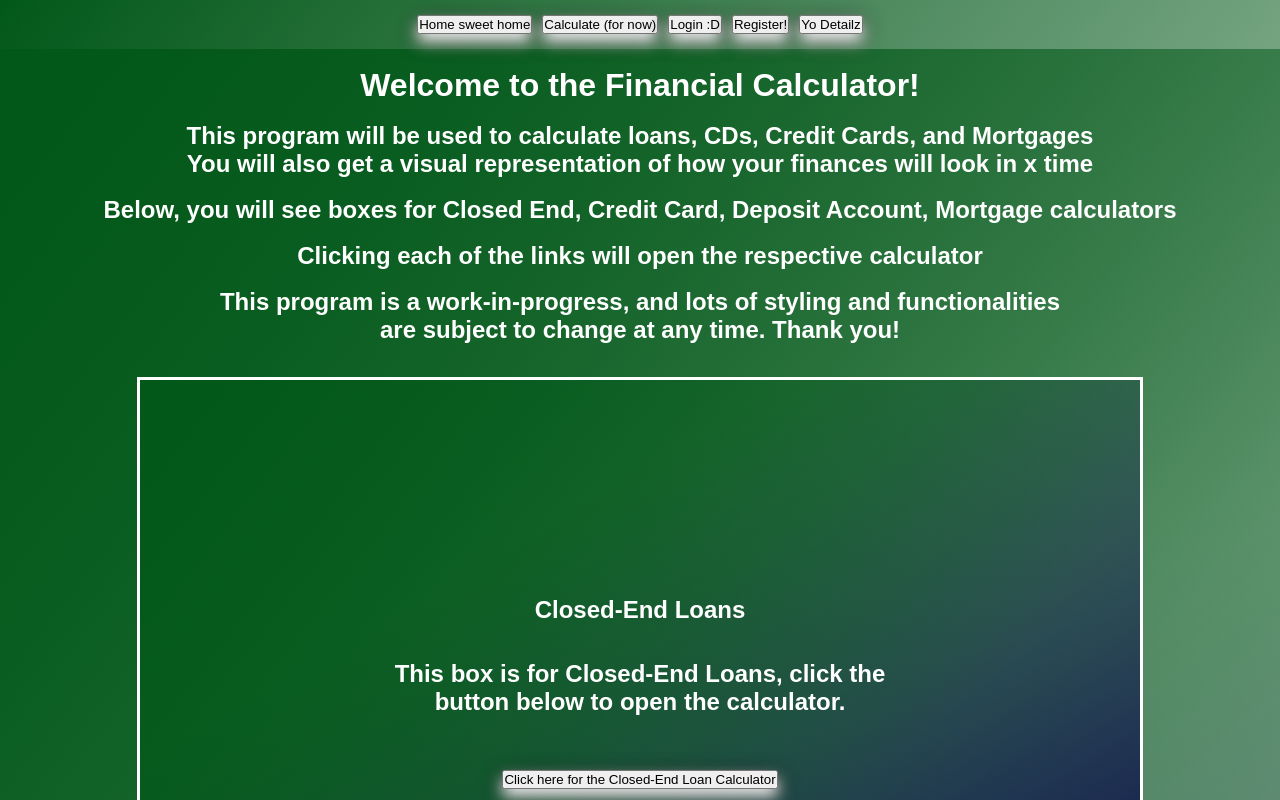
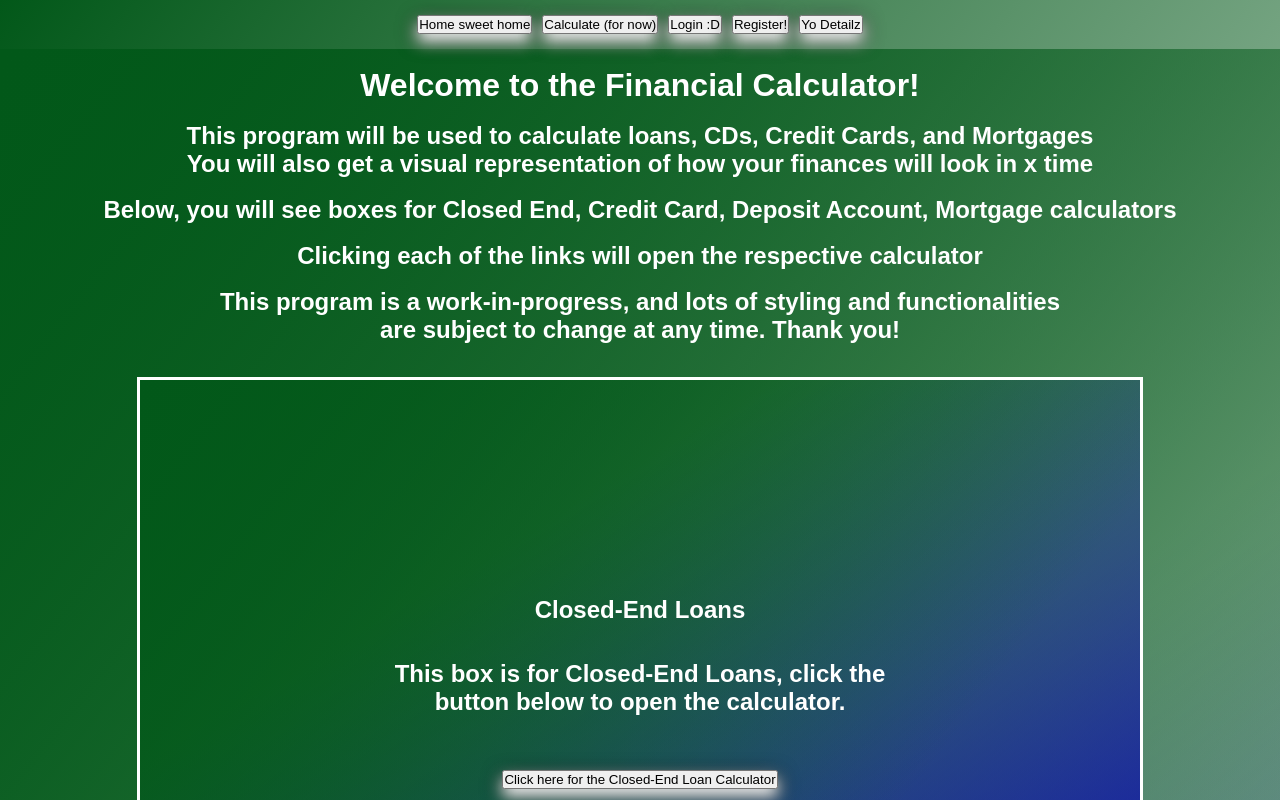
Before and after one commit to zlahan/Financial-Calculator, a React (Create React App) app: page /Home in a window 1280 px wide. Shown: the top 800 px of the page. Built offline with nearby package versions, Linux system fonts and the light colour scheme.

Commit message:
FC 2.21 12.15p

```diff
--- a/src/Components/Home.css
+++ b/src/Components/Home.css
@@ -10,7 +10,7 @@
     font-family: "Fira Sans", sans-serif;
     background-repeat: no-repeat;
     background: linear-gradient(128deg, rgb(2, 88, 25), rgba(0, 0, 0, 0) 70.71%),
-                linear-gradient(329deg, rgb(2, 2, 70), rgba(0, 0, 0, 0) 70.71%)
+                linear-gradient(329deg, rgb(3, 3, 173), rgba(0, 0, 0, 0) 70.71%)
                 !important;
   }
 
@@ -31,7 +31,7 @@
     width: 1000px;
     height: 700px;
     background: linear-gradient(128deg, rgb(2, 88, 25), rgba(0, 0, 0, 0) 70.71%),
-                linear-gradient(329deg, rgb(2, 2, 70), rgba(0, 0, 0, 0) 70.71%)
+                linear-gradient(329deg, rgb(3, 3, 173), rgba(0, 0, 0, 0) 70.71%)
                 !important;
     border-style: solid;
     border-color: rgb(255, 255, 255);
```
